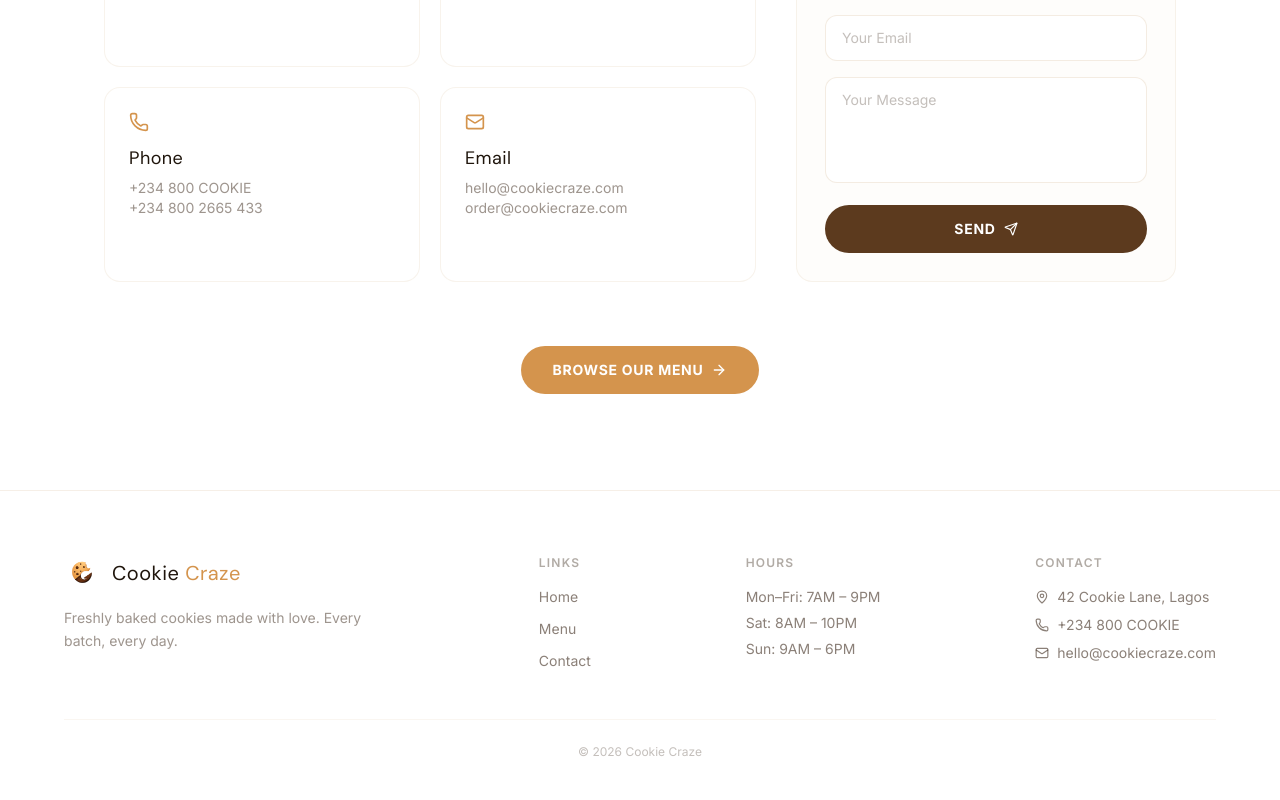
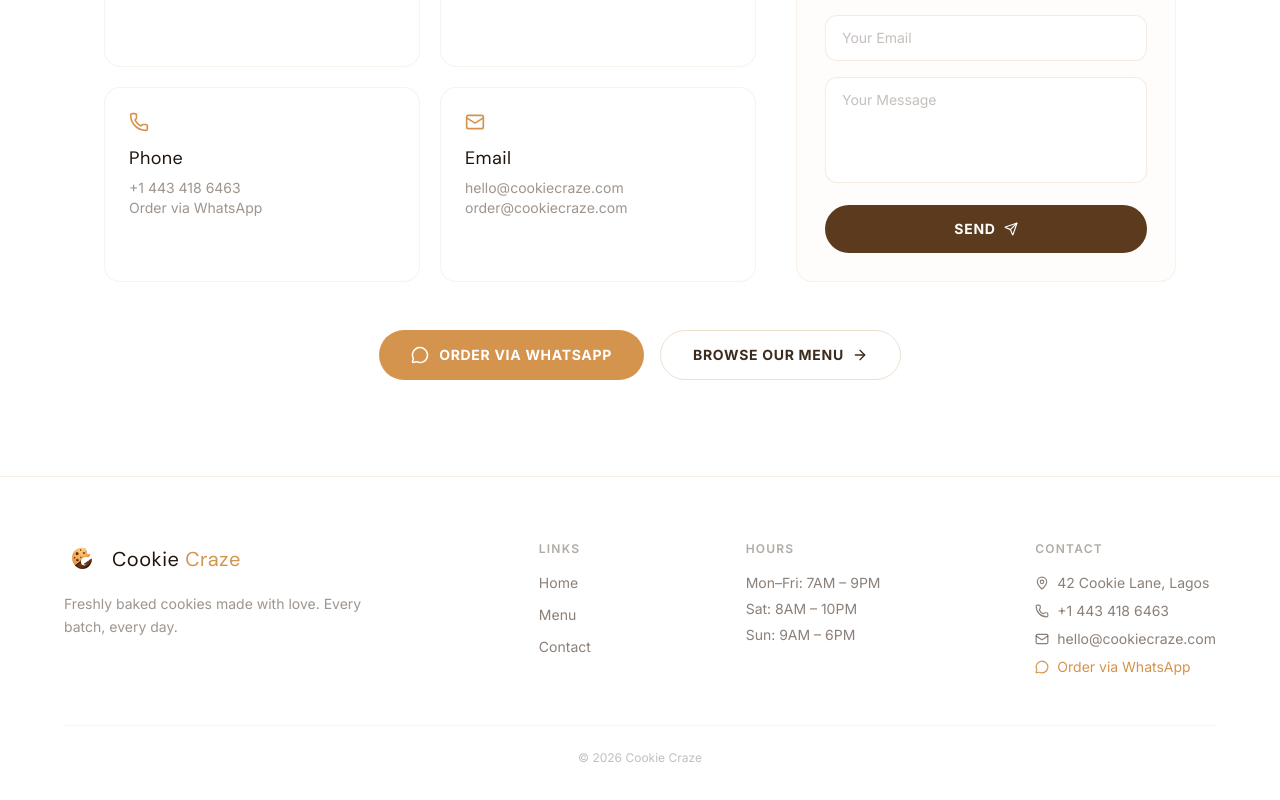
Before and after one commit to TechWithDunamix/cookiecraze, a React (Vite) app: page /contact in a window 1280 px wide. Shown: the part 540-1340 px from the top of the page. Built offline with nearby package versions, Linux system fonts and the light colour scheme.

Commit message:
Add +1 443 418 6463 phone, WhatsApp order buttons

```diff
--- a/src/components/Footer.tsx
+++ b/src/components/Footer.tsx
@@ -1,5 +1,5 @@
 import { Link } from '@tanstack/react-router'
-import { MapPin, Phone, Mail } from 'lucide-react'
+import { MapPin, Phone, Mail, MessageCircle } from 'lucide-react'
 
 export default function Footer() {
   return (
@@ -33,8 +33,11 @@ export default function Footer() {
             <h4 className="mb-4 text-xs font-semibold uppercase tracking-widest text-warm-800/40">Contact</h4>
             <div className="space-y-2 text-sm text-warm-800/60">
               <p className="flex items-center gap-2"><MapPin size={14} /> 42 Cookie Lane, Lagos</p>
-              <p className="flex items-center gap-2"><Phone size={14} /> +234 800 COOKIE</p>
+              <p className="flex items-center gap-2"><Phone size={14} /> +1 443 418 6463</p>
               <p className="flex items-center gap-2"><Mail size={14} /> hello@cookiecraze.com</p>
+              <a href="https://wa.me/14434186463" target="_blank" rel="noopener noreferrer" className="flex items-center gap-2 text-brand-500 transition-colors hover:text-brand-600">
+                <MessageCircle size={14} /> Order via WhatsApp
+              </a>
             </div>
           </div>
         </div>
--- a/src/pages/Contact.tsx
+++ b/src/pages/Contact.tsx
@@ -1,5 +1,5 @@
 import { motion } from 'framer-motion'
-import { MapPin, Clock, Phone, Mail, Send, ArrowRight } from 'lucide-react'
+import { MapPin, Clock, Phone, Mail, Send, ArrowRight, MessageCircle } from 'lucide-react'
 import { Link } from '@tanstack/react-router'
 
 export default function Contact() {
@@ -19,7 +19,7 @@ export default function Contact() {
             {[
               { icon: MapPin, title: 'Location', content: '42 Cookie Lane\nVictoria Island, Lagos' },
               { icon: Clock, title: 'Hours', content: 'Mon–Fri: 7AM – 9PM\nSat: 8AM – 10PM\nSun: 9AM – 6PM' },
-              { icon: Phone, title: 'Phone', content: '+234 800 COOKIE\n+234 800 2665 433' },
+              { icon: Phone, title: 'Phone', content: '+1 443 418 6463\nOrder via WhatsApp' },
               { icon: Mail, title: 'Email', content: 'hello@cookiecraze.com\norder@cookiecraze.com' },
             ].map((info, i) => (
               <motion.div
@@ -59,8 +59,12 @@ export default function Contact() {
           </motion.div>
         </div>
 
-        <motion.div initial={{ opacity: 0, y: 20 }} whileInView={{ opacity: 1, y: 0 }} viewport={{ once: true }} className="mx-auto mt-16 text-center">
-          <Link to="/menu" className="group inline-flex items-center gap-2 rounded-full bg-brand-500 px-8 py-3.5 text-sm font-bold uppercase tracking-wider text-white transition-all duration-300 hover:bg-brand-400">
+        <motion.div initial={{ opacity: 0, y: 20 }} whileInView={{ opacity: 1, y: 0 }} viewport={{ once: true }} className="mx-auto mt-12 flex flex-wrap justify-center gap-4">
+          <a href="https://wa.me/14434186463" target="_blank" rel="noopener noreferrer" className="group inline-flex items-center gap-2.5 rounded-full bg-brand-500 px-8 py-3.5 text-sm font-bold uppercase tracking-wider text-white transition-all duration-300 hover:bg-brand-400">
+            <MessageCircle size={18} />
+            Order via WhatsApp
+          </a>
+          <Link to="/menu" className="group inline-flex items-center gap-2 rounded-full border border-warm-200 bg-white px-8 py-3.5 text-sm font-bold uppercase tracking-wider text-warm-800 transition-all duration-300 hover:border-warm-300">
             Browse Our Menu
             <ArrowRight size={16} className="transition-transform group-hover:translate-x-1" />
           </Link>
--- a/src/pages/Landing.tsx
+++ b/src/pages/Landing.tsx
@@ -1,6 +1,6 @@
 import { Link } from '@tanstack/react-router'
 import { motion } from 'framer-motion'
-import { ArrowRight } from 'lucide-react'
+import { ArrowRight, MessageCircle } from 'lucide-react'
 import { DottedPattern, WavyLines, WaveDivider } from '../components/DecorativeEffects'
 
 const cookies = [
@@ -169,6 +169,10 @@ export default function Landing() {
             <Link to="/contact" className="group inline-flex items-center gap-2 rounded-full border border-warm-200 bg-white px-8 py-3.5 text-sm font-bold uppercase tracking-wider text-warm-800 transition-all duration-300 hover:border-warm-300">
               Find Us
             </Link>
+            <a href="https://wa.me/14434186463" target="_blank" rel="noopener noreferrer" className="group inline-flex items-center gap-2 rounded-full bg-brand-500 px-8 py-3.5 text-sm font-bold uppercase tracking-wider text-white transition-all duration-300 hover:bg-brand-400">
+              <MessageCircle size={18} />
+              Order Now
+            </a>
           </div>
         </div>
       </section>
--- a/src/pages/Menu.tsx
+++ b/src/pages/Menu.tsx
@@ -1,4 +1,5 @@
 import { motion } from 'framer-motion'
+import { MessageCircle } from 'lucide-react'
 
 const categories = [
   {
@@ -54,6 +55,18 @@ export default function Menu() {
           <p className="mt-4 max-w-lg text-sm leading-relaxed text-warm-800/50">Every cookie baked fresh daily. Gooey, golden, and absolutely irresistible. Custom orders available for every occasion.</p>
         </div>
 
+        <div className="mb-16 text-center">
+          <a
+            href="https://wa.me/14434186463"
+            target="_blank"
+            rel="noopener noreferrer"
+            className="group inline-flex items-center gap-2.5 rounded-full bg-brand-500 px-8 py-3.5 text-sm font-bold uppercase tracking-wider text-white transition-all duration-300 hover:bg-brand-400"
+          >
+            <MessageCircle size={18} />
+            Order via WhatsApp
+          </a>
+        </div>
+
         {categories.map((cat) => (
           <div key={cat.name} className="mb-16 last:mb-0">
             <h2 className="font-display mb-8 text-2xl tracking-wide md:text-3xl">{cat.name}</h2>
```
